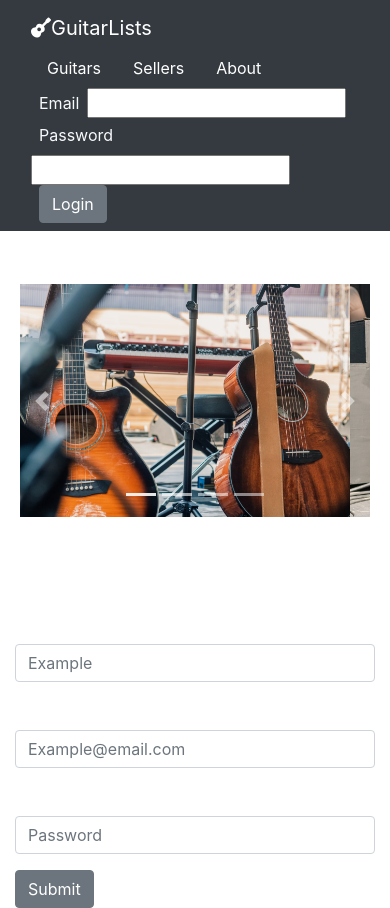
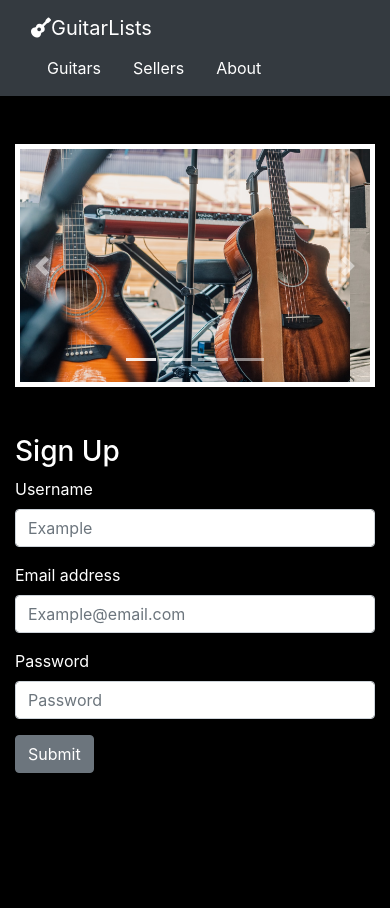
Before and after one commit to Raf-Batista/GuitarLists, a React (Create React App) app in the folder guitar-lists-client/: page / in a window 390 px wide. After the commit the page ends 844 px from the top, so only its background shows below. Built offline with nearby package versions, Linux system fonts and the light colour scheme; no server answers.

Commit message:
Hide login in navbar, remove background image, and set background to black on smaller screens

```diff
--- a/guitar-lists-client/src/App.css
+++ b/guitar-lists-client/src/App.css
@@ -6,7 +6,26 @@
         background-position: top;
         background-size: cover;
     }
+}
 
+@media only screen and (max-width: 1199px) {
+    .login {
+        display: none;
+    }
+
+   body {
+       background-image: none;
+   }
+
+   html, body, #root, #root>div {
+    height: 100%;
+    background-color: black;
+  }
+
+}
+
+body {
+    background-color: black;
 }
 
 .carousel-inner {
--- a/guitar-lists-client/src/components/NavBar.js
+++ b/guitar-lists-client/src/components/NavBar.js
@@ -68,7 +68,7 @@ class NavBar extends Component {
                </div>  :
 
                <div>  {/* render login form when not logged in */}
-                <form onSubmit={this.handleLogin} >
+                <form onSubmit={this.handleLogin} className="login">
                   <label name="email" className="text-light mx-2">Email</label>
                   <input className="space" type="email" name="email" value={this.state.email} onChange={this.handleChange}/>
 
```
